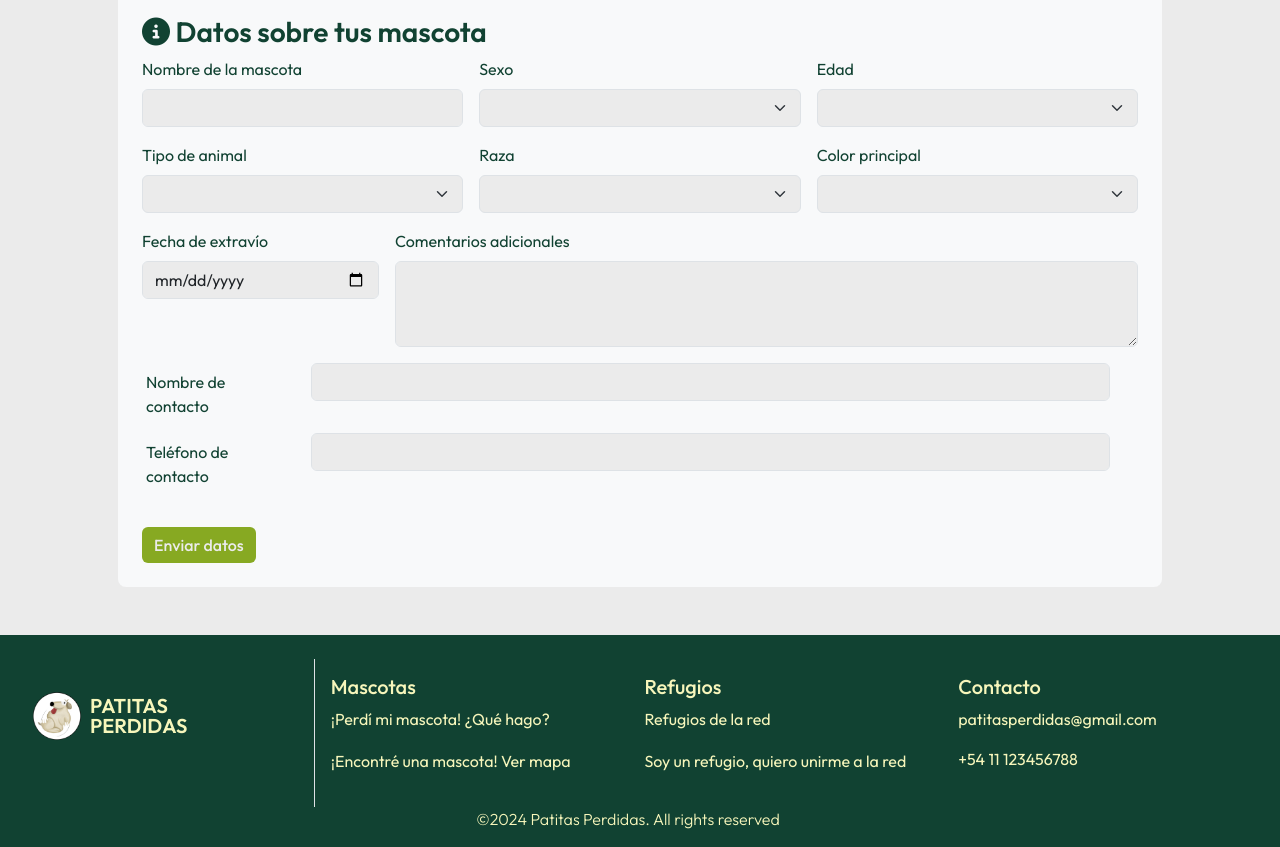
After one commit to bskorokhod/ingenieros_tech_tech, a Flask app: template proyecto_vistas/templates/form_mascotas.html in a window 1280 px wide. The commit adds this page. Shown: the part 524-1371 px from the top of the page. Run offline with Flask 3, Linux system fonts and the light colour scheme; the template is opened without the code that fills it: most values are stand-ins (such as "Sample title", 1, 10 or a date in 2020); some libraries are stand-ins or nearby versions.

Commit message:
#22 formulario reportar mascota
Agrego el formulario para reportar las mascotas perdidas junto con js para validar los campos. Falta for de jinja para razas y colores.

```diff
--- /dev/null
+++ b/proyecto_vistas/static/js/validacion_formulario.js
@@ -0,0 +1,19 @@
+// Example starter JavaScript for disabling form submissions if there are invalid fields
+(() => {
+    'use strict'
+
+    // Fetch all the forms we want to apply custom Bootstrap validation styles to
+    const forms = document.querySelectorAll('.needs-validation')
+
+    // Loop over them and prevent submission
+    Array.from(forms).forEach(form => {
+      form.addEventListener('submit', event => {
+        if (!form.checkValidity()) {
+          event.preventDefault()
+          event.stopPropagation()
+        }
+
+        form.classList.add('was-validated')
+      }, false)
+    })
+  })()
--- a/proyecto_vistas/templates/base.html
+++ b/proyecto_vistas/templates/base.html
@@ -59,8 +59,9 @@
     <footer class="bd-footer col-12">
       <div class="bg-verde col-12 pt-4 p-0 pe-4 row g-0 text-center sticky-bottom">
         <div class="container overflow-hidden text-center">
-          <div class="row gx-5">
-            <div class="col-2 ">
+          <div class="row gx-4">
+
+            <div class="col p-3">
               <div class="p-3 d-flex align-items-center">
                 <img src="{{ url_for("static", filename= "images/logo.png") }}" alt="Logo" width="50" height="50" class="align-text-top"/>
                 <p class="m-0 ms-2 text-start txt-crema fw-semibold lh-1 fs-5">PATITAS<br />PERDIDAS</p>
--- a/proyecto_vistas/templates/base_formulario.html
+++ b/proyecto_vistas/templates/base_formulario.html
@@ -86,6 +86,8 @@
 {% endblock content %}
 
 {% block scripts %}
+<!--validacion_formulario-->
+<script src="{{ url_for('static', filename='js/validacion_formulario.js') }}"></script>
 <!--  js - leaflet -->
 <script src="https://unpkg.com/leaflet@1.9.4/dist/leaflet.js"
     integrity="sha256-20nQCchB9co0qIjJZRGuk2/Z9VM+kNiyxNV1lvTlZBo=" crossorigin=""></script>
--- /dev/null
+++ b/proyecto_vistas/templates/form_mascotas.html
@@ -0,0 +1,129 @@
+{% extends "base_formulario.html" %}
+
+{% block title %}Formulario Mascotas{% endblock title %}
+
+{% block titulo_formulario %}¡Perdí mi mascota! ¿Qué hago?{% endblock titulo_formulario %}
+
+{% block explicacion_formulario %}
+Lorem ipsum dolor sit amet consectetur adipisicing elit. Error blanditiis soluta alias fugiat sit sunt vitae reiciendis voluptas, numquam officia, enim autem earum quas aperiam, nobis aliquid asperiores ratione. Saepe!
+{% endblock explicacion_formulario %}
+
+{% block formulario %}
+    <div class="txt-verde">
+      <h3 class="fw-semibold"><i class="fa-solid fa-circle-info"></i> Datos sobre tus mascota</h3>
+
+        <form class="row g-3 needs-validation" novalidate>
+          <input type="text" name="direccion" id="direccion" class="d-none" value="">
+            <input type="text" name="coordx" id="coordx" class="d-none" value="">
+            <input type="text" name="coordy" id="coordy" class="d-none" value="">
+
+            <div class="col-md-4">
+              <label for="inputNombre" class="form-label">Nombre de la mascota</label>
+              <input name="nombre_mascota" id="inputNombre" type="text" class="form-control bg-gris focus-ring-alga" required>
+              <div class="invalid-feedback">
+                Campo requerido!
+              </div>
+            </div>
+
+            <div class="col-md-4">
+                <label for="inputSexo" class="form-label">Sexo</label>
+                <select name="sexo" id="inputSexo" class="form-select bg-gris focus-ring-alga" required>
+                  <option selected></option>
+                  <option>Macho</option>
+                  <option>Hembra</option>
+                </select>
+                <div class="invalid-feedback">
+                  Campo requerido!
+                </div>
+              </div>
+
+            <div class="col-md-4">
+                <label for="inputEdad" class="form-label">Edad</label>
+                <select name="edad" id="inputEdad" class="form-select bg-gris focus-ring-alga" required>
+                  <option selected></option>
+                  <option>Cachorro</option>
+                  <option>Joven</option>
+                  <option>Adulto</option>
+                </select>
+                <div class="invalid-feedback">
+                  Campo requerido!
+                </div>
+              </div>
+
+            <div class="col-md-4">
+                <label for="inputTipoAnimal" class="form-label">Tipo de animal</label>
+                <select name="animal" id="inputTipoAnimal" class="form-select bg-gris focus-ring-alga" required>
+                  <option selected></option>
+                  <option>Perro</option>
+                  <option>Gato</option>
+                </select>
+                <div class="invalid-feedback">
+                  Campo requerido!
+                </div>
+              </div>
+
+            <div class="col-md-4">
+                <label for="razaMascota" class="form-label">Raza</label>
+                <select name="raza" id="razaMascota" class="form-select bg-gris focus-ring-alga" required>
+                  <option selected></option>
+                <!--agregar el for de jinja para obtener todos los valores para la raza-->
+                  <option tipoMascota="{{ tipo }}" value="{{ raza }}">{{ raza }}</option>
+                </select>
+                <div class="invalid-feedback">
+                  Campo requerido!
+                </div>
+              </div>
+
+            <div class="col-md-4">
+              <label for="colorPrincipalMascota" class="form-label">Color principal</label>
+              <select name="color" id="colorPrincipalMascota" class="form-select bg-gris focus-ring-alga" required>
+                <option selected></option>
+                  <!--agregar el for de jinja para obtener todos los valores para color-->
+                <option tipoMascota="{{ tipo }}" value="{{ raza }}">{{ color }}</option>
+              </select>
+              <div class="invalid-feedback">
+                Campo requerido!
+              </div>
+            </div>
+
+            <div class="col-md-3 mb-3 ">
+                <label for="inputFechaExtravio" class="form-label">Fecha de extravío</label>
+                <input name="fecha_extravio" type="date" class="form-control bg-gris focus-ring-alga" id="inputFechaExtravio" required>
+                <div class="invalid-feedback">
+                  Campo requerido!
+                </div>
+              </div>
+
+            <div class="mb-3 col-9 ">
+                <label for="FormControlTextareaComentarios" class="form-label">Comentarios adicionales</label>
+                <textarea name="info_adicional" class="form-control bg-gris focus-ring-alga" id="FormControlTextareaComentarios" rows="3"></textarea>
+              </div>
+
+            <div class="row mb-2">
+                <label for="inputNombreContacto" class="col-sm-2 col-form-label">Nombre de contacto</label>
+                <div class="col-sm-10">
+                  <input name="nombre_contacto" class="form-control bg-gris focus-ring-alga" type="text" id="inputNombreContacto" required>
+                  <div class="invalid-feedback">
+                    Campo requerido!
+                  </div>
+                </div>
+              </div>
+
+            <div class="row mb-3">
+                <label for="inputTelefonoContacto" class="col-sm-2 col-form-label">Teléfono de contacto</label>
+                <div class="col-sm-10">
+                  <input name="telefono_contacto" class="form-control bg-gris focus-ring-alga" type="tel" id="inputTelefonoContacto" required>
+                  <div class="invalid-feedback">
+                    Campo requerido!
+                  </div>
+                </div>
+              </div>
+
+            <div class="col-12">
+              <button type="submit" class="btn txt-crema bg-alga fw-medium btn-alga-gris">Enviar datos</button>
+            </div>
+
+          </form>
+     </div>
+
+{% endblock formulario %}
```
